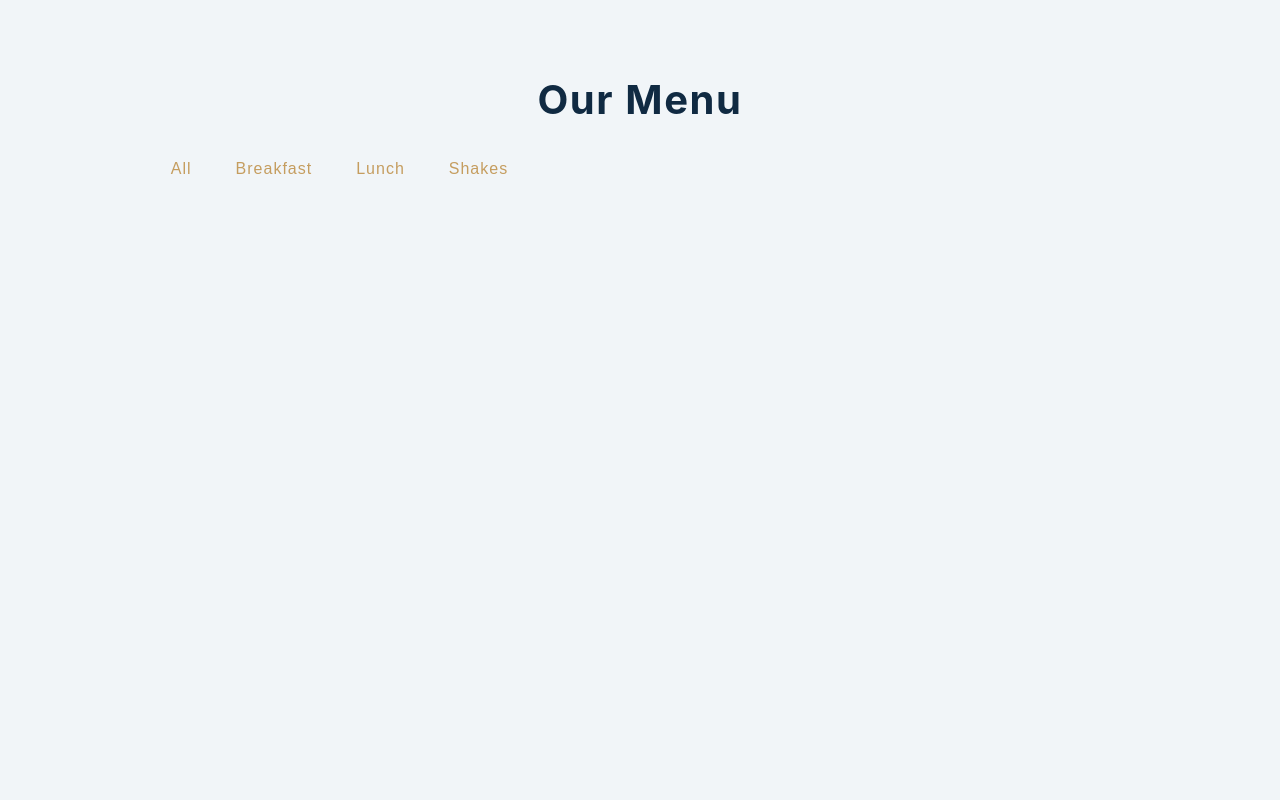
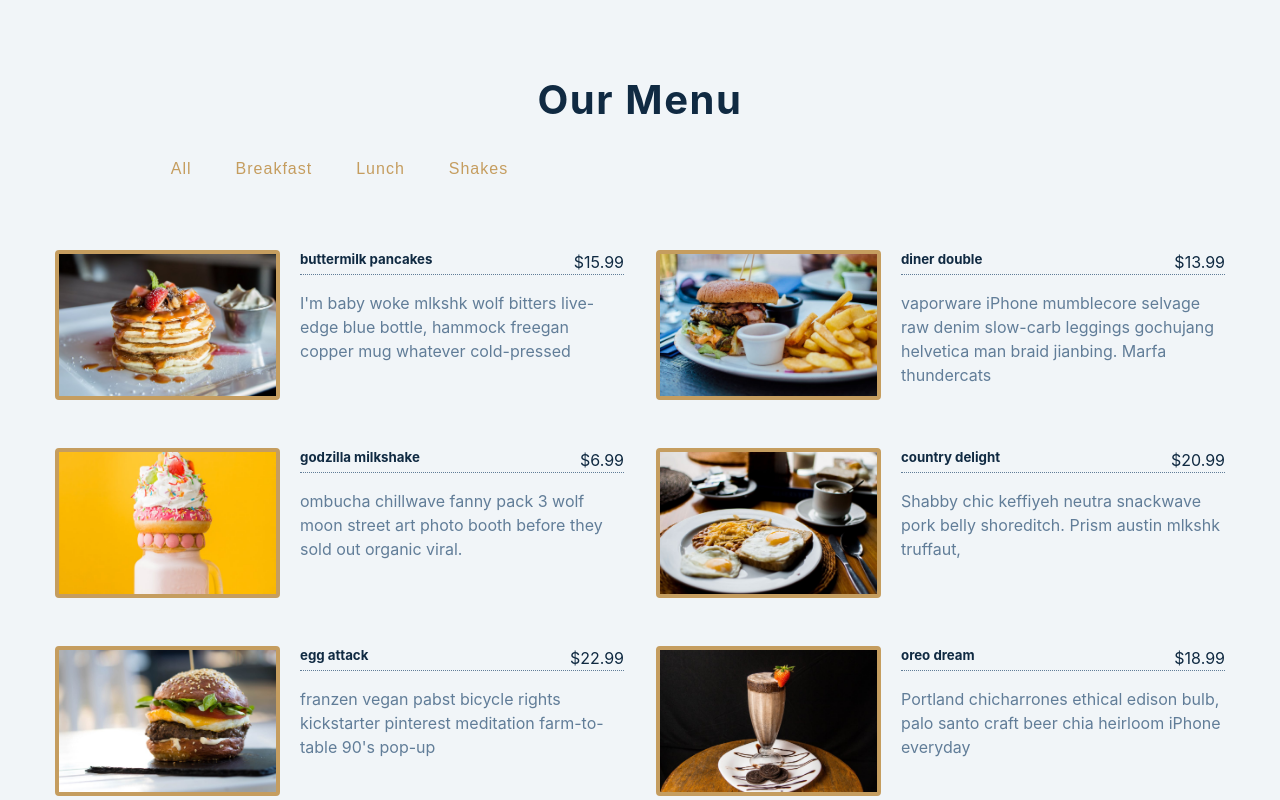
Before and after one commit to UsamaBhakrani/Restaurant-Menu-React, a React (Vite) app: page / in a window 1280 px wide. Shown: the top 800 px of the page. Built offline with nearby package versions, Linux system fonts and the light colour scheme.

Commit message:
Updating Functionalities

```diff
--- a/src/App.jsx
+++ b/src/App.jsx
@@ -8,12 +8,10 @@ const categories = ["all", "breakfast", "lunch", "shakes"];
 const App = () => {
   const [category, setCategory] = useState("all");
   const [visibleMenu, setVisibleMenu] = useState(menu);
-  console.log(category);
 
   const filteredItems = visibleMenu.filter(
     (menu) => menu.category === category
   );
-  console.log(filteredItems);
 
   return (
     <main>
@@ -28,7 +26,9 @@ const App = () => {
             onSelect={(item) => setCategory(item)}
           />
         </div>
-        <div className="btn-container">{<Menu menu={filteredItems} />}</div>
+        <div className="btn-container">
+          {<Menu menu={category === "all" ? visibleMenu : filteredItems} />}
+        </div>
       </section>
     </main>
   );
```
